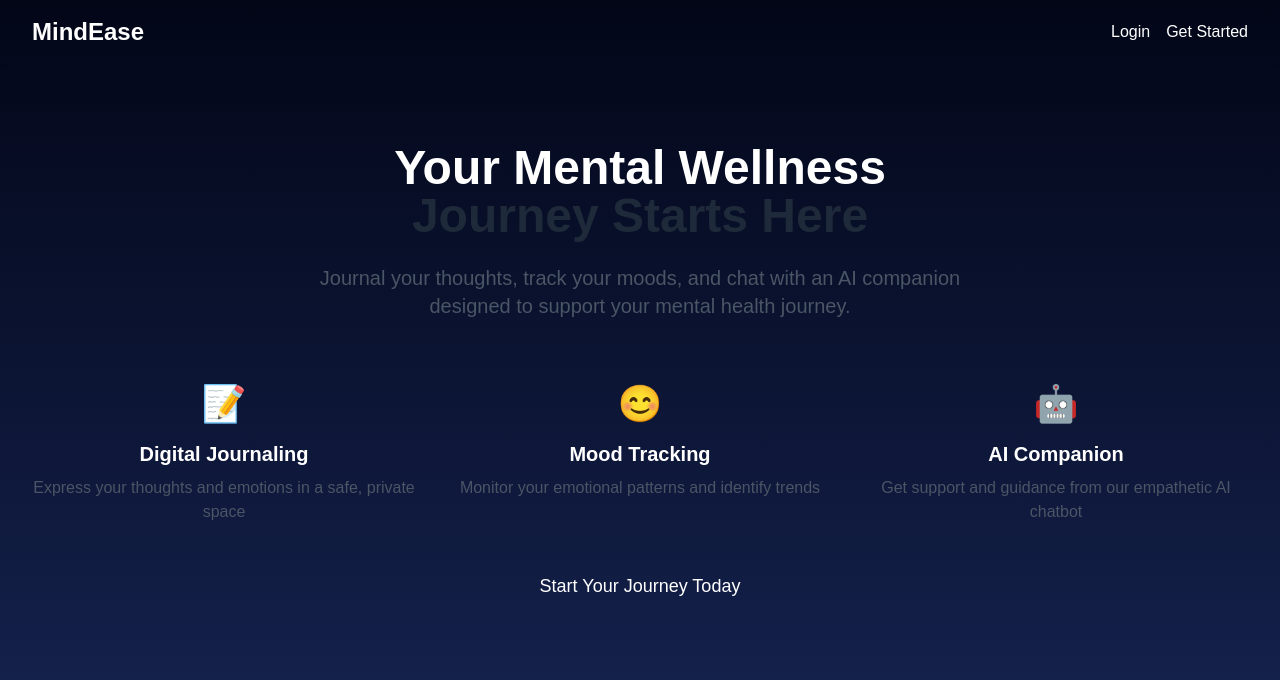
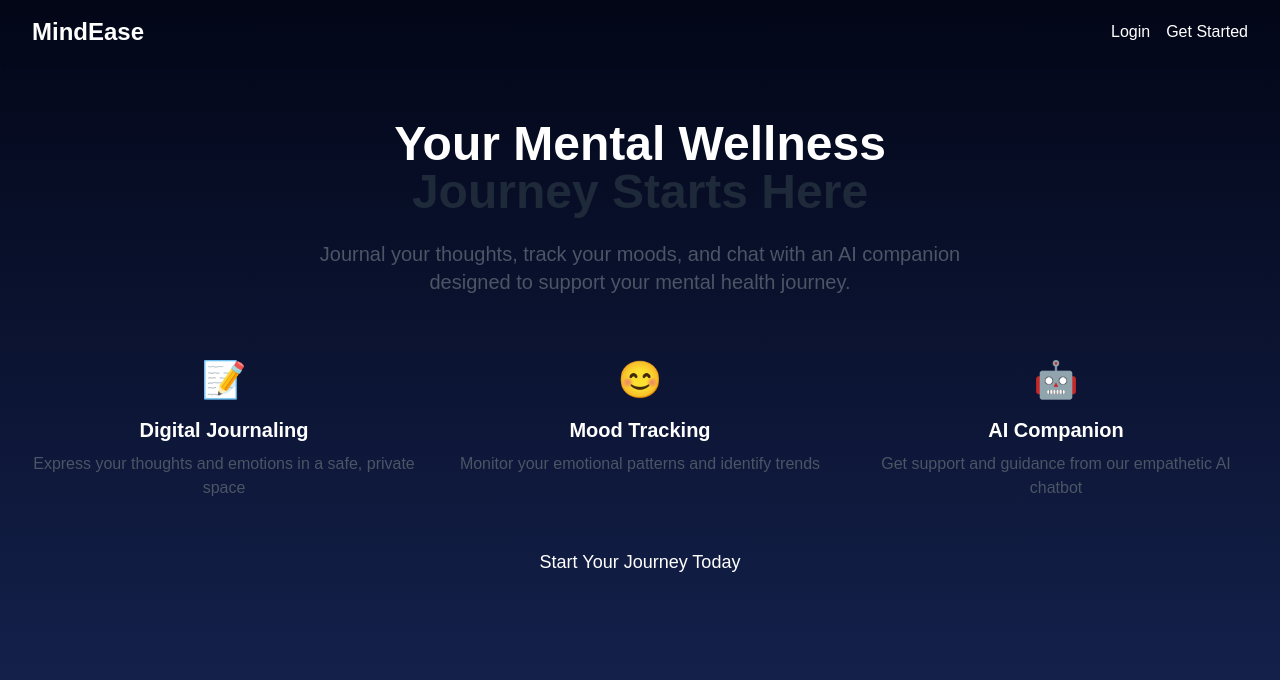
Before and after one commit to vasukurdia/mental-health-journal-and-ai-companion, a React (Vite) app in the folder client/: page / in a window 1280 px wide. Shown: the top 680 px of the page. Built offline with nearby package versions, Linux system fonts and the light colour scheme; no server answers.

Commit message:
Updated code

```diff
--- a/client/src/pages/Home.jsx
+++ b/client/src/pages/Home.jsx
@@ -37,7 +37,7 @@
         </div>
       </nav>
 
-      <div className="max-w-7xl mx-auto px-4 sm:px-6 lg:px-8 py-20">
+      <div className="max-w-7xl mx-auto px-4 sm:px-6 lg:px-8 py-14">
         <div className="text-center">
           <h2 className="text-5xl font-display font-bold mb-6">
             <span className="text-gradient">Your Mental Wellness</span>
```
